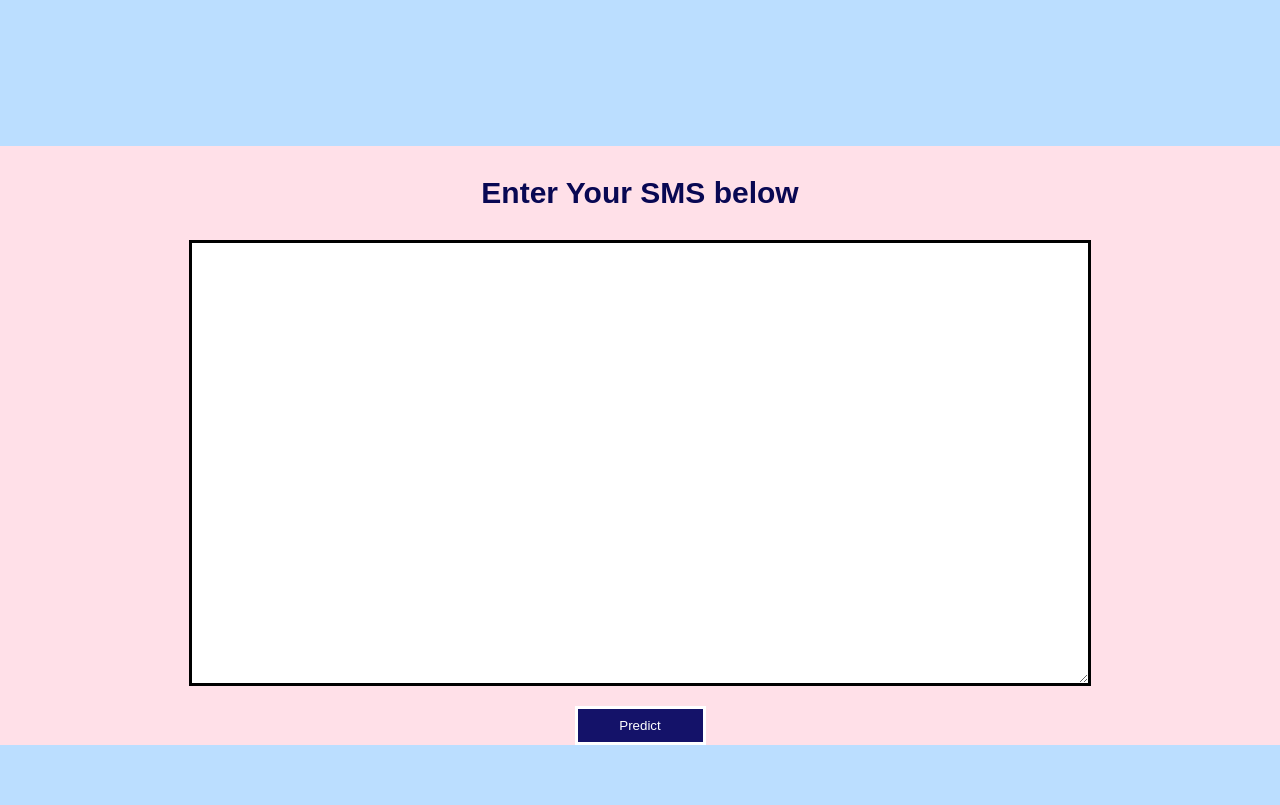
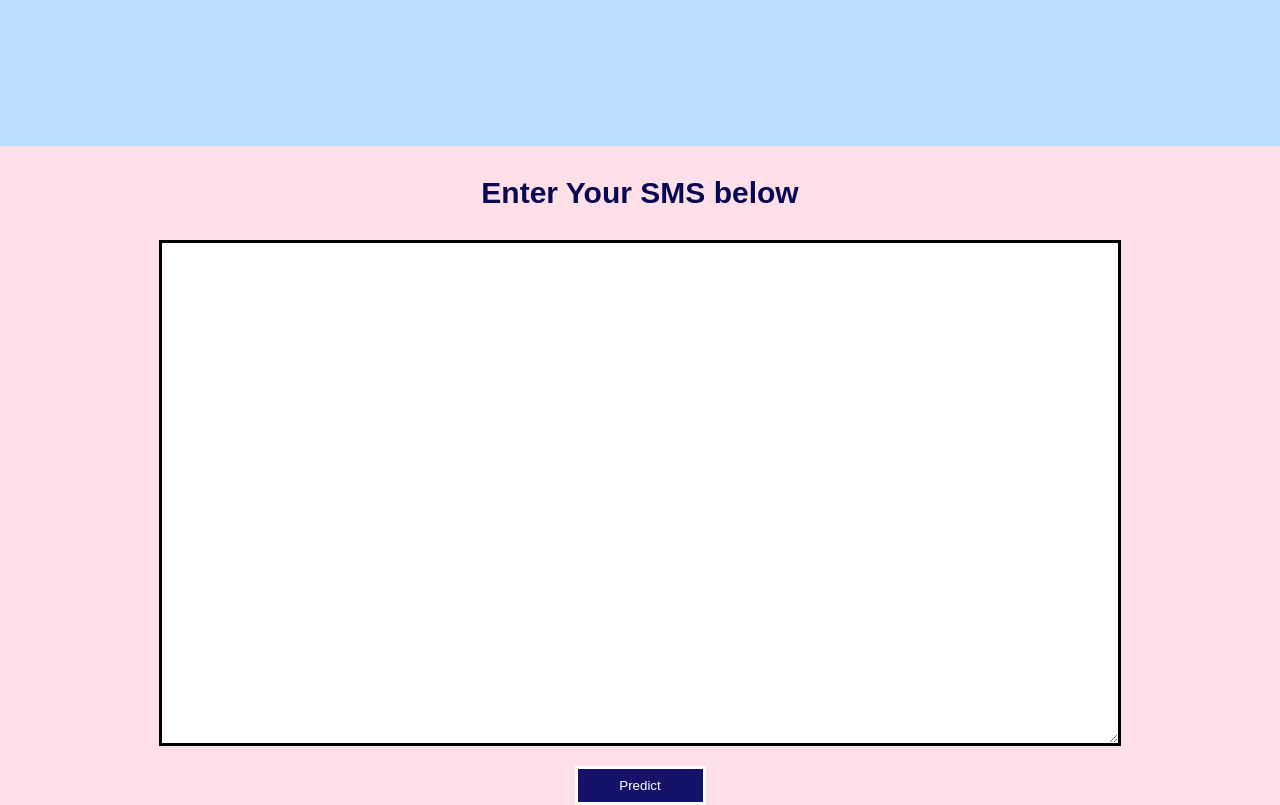
Before and after one commit to ShlokRana/Spam_Ham, a Flask app: page / in a window 1280 px wide. Shown: the part 654-1459 px from the top of the page. Before the commit the page ends 1399 px from the top, so only its background shows below. Run offline with Flask 2, Linux system fonts and the light colour scheme; parts of the project's set-up code (start-up, migrations or seed data) failed here and were passed over.

Commit message:
Update index.html

```diff
--- a/templates/index.html
+++ b/templates/index.html
@@ -29,7 +29,7 @@
     <div class='text-container'>
       <h3 class="enterTextTitle">Enter Your SMS below</h3>
       <form class="userInput" action="{{ url_for('predict')}}" name='inputText' method="POST">
-        <textarea id="textArea" name="message" rows="7"></textarea>
+        <textarea id="textArea" name="message" rows="7" style="font-size: 20px; line-height: 25px; padding:30px;"></textarea>
         <button  id="btn" type="submit" name="button" value="predict">Predict</button>
       </form>
     </div>
```
